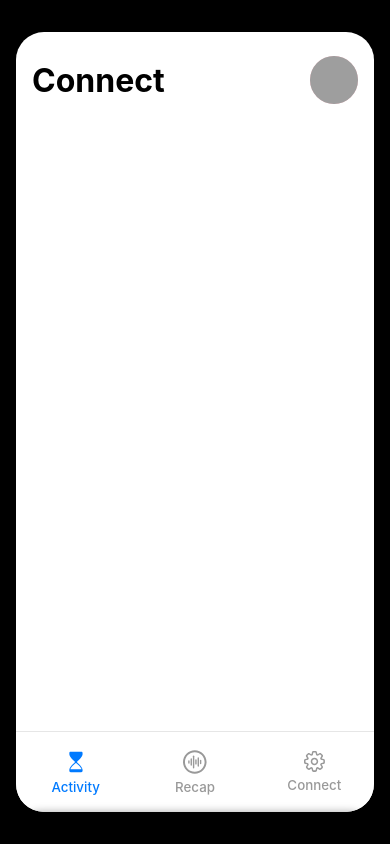
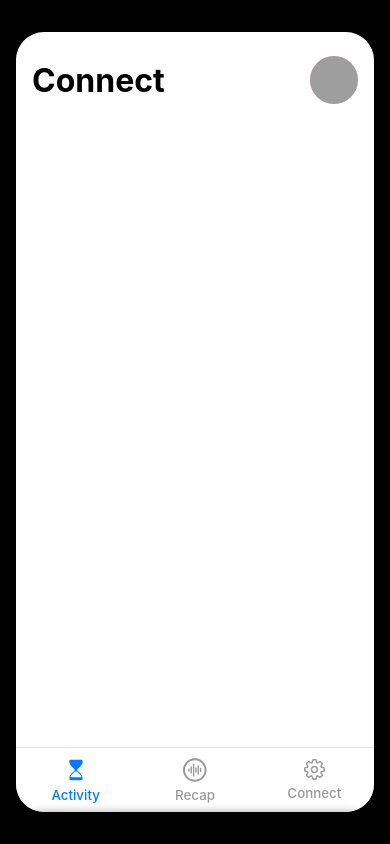
Before and after one commit to Jyri-droid/new-app, a React (Create React App) app: page /new-app/connect in a window 390 px wide. Built offline with nearby package versions, Linux system fonts and the light colour scheme; grey boxes are pictures that could not be loaded.

Commit message:
fix dimensions of mobile layout

```diff
--- a/src/index.css
+++ b/src/index.css
@@ -80,7 +80,7 @@ strong {
 .mobile-content-container {
   display: flex;
   flex-direction: column;
-  max-width: 600px;
+  max-width: 420px;
   height: calc(100% - 2rem);
   margin: 1rem auto;
   border-radius: 1.75rem;
@@ -94,9 +94,8 @@ strong {
 
 .menu-container {
   display: flex;
-  height: 5rem;
+  height: 4rem;
   box-shadow: 0px -0.33px 0px 0px rgba(0, 0, 0, 0.30);
-  padding: 1rem 0;
   background-color: var(--white);
 }
 
```
